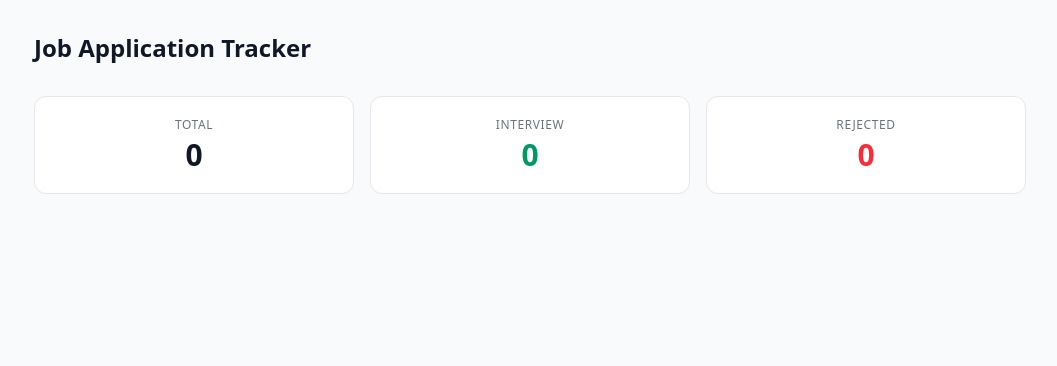
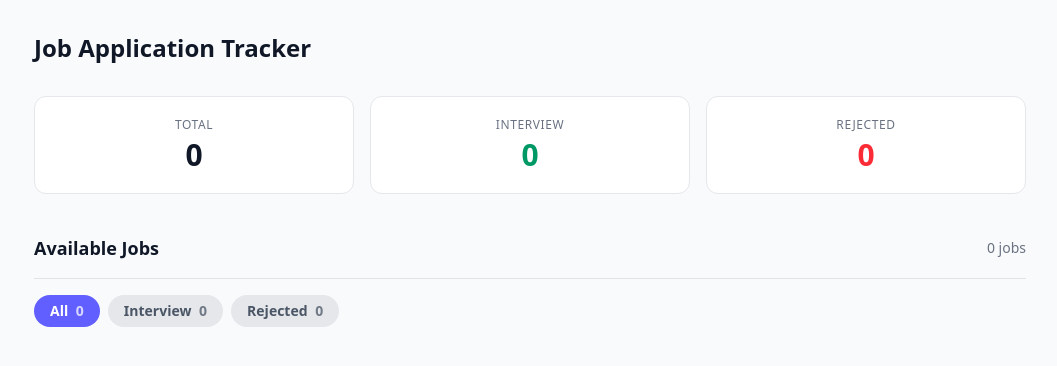
Before and after one commit to ayanC231209/Job-Tracker, a plain HTML site: page index.html in a window 1280 px wide. Shown: the whole page, without its empty margins (110-1167 px from the left). Drawn offline with nearby package versions, Linux system fonts and the light colour scheme.

Commit message:
frontend

```diff
--- a/index.html
+++ b/index.html
@@ -31,5 +31,36 @@
       </div>
     </div>
 
+    <div class="flex items-center justify-between mb-4">
+      <h2 class="text-lg font-semibold text-gray-900">Available Jobs</h2>
+      <span class="text-sm text-gray-500" id="jobsCountLabel">0 jobs</span>
+    </div>
+    <hr  class="opacity-10">
+
+    <div class="flex gap-2 mb-6 mt-4">
+      <button class="tab-btn px-4 py-1.5 rounded-full text-sm font-semibold bg-indigo-500 text-white" data-tab="all">
+        All <span id="tab-all-count" class="ml-1 opacity-75">0</span>
+      </button>
+      <button class="tab-btn px-4 py-1.5 rounded-full text-sm font-semibold bg-gray-200 text-gray-600 hover:bg-gray-300"
+        data-tab="interview">
+        Interview <span id="tab-interview-count" class="ml-1 opacity-75">0</span>
+      </button>
+      <button class="tab-btn px-4 py-1.5 rounded-full text-sm font-semibold bg-gray-200 text-gray-600 hover:bg-gray-300"
+        data-tab="rejected">
+        Rejected <span id="tab-rejected-count" class="ml-1 opacity-75">0</span>
+      </button>
+    </div>
+    <div class="grid grid-cols-1 gap-4" id="jobsGrid"></div>
+
+
+    <div id="emptyState" class="hidden flex-col items-center py-20 text-center gap-3">
+      <div class="text-5xl mb-2">📭</div>
+      <p class="text-base font-semibold text-gray-700" id="emptyStateTitle">No jobs here yet</p>
+      <p class="text-sm text-gray-400" id="emptyStateSub">Jobs you move to this tab will appear here.</p>
+    </div>
+
+  </div>
+
+  <script src="app.js"></script>
 </body>
 </html>
```
